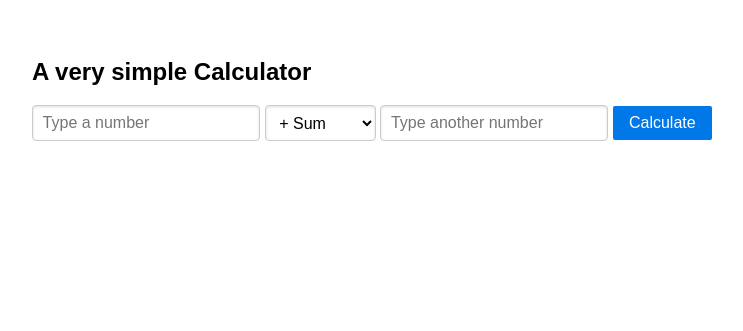
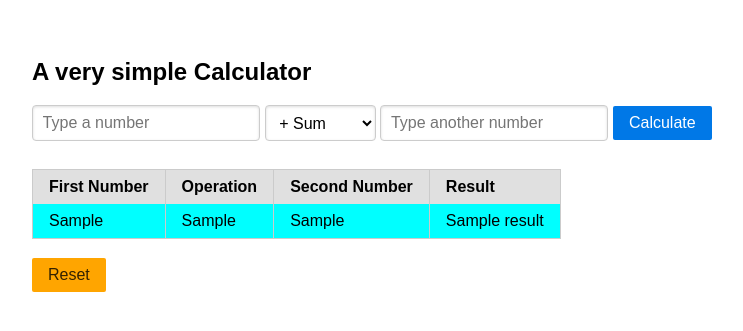
Before and after one commit to linomneto-udemy-courses/python-flask-for-beginners, a Flask app: template flaskr/templates/index.html in a window 1280 px wide. Shown: the top 331 px of the page, without its empty margins (224-967 px from the left). Run offline with Flask 2, Linux system fonts and the light colour scheme; the template is opened without the code that fills it: most values are stand-ins (such as "Sample title", 1, 10 or a date in 2020); some libraries are stand-ins or nearby versions.

Commit message:
implementation finalized - historic results on table and reset button

```diff
--- a/flaskr/app.py
+++ b/flaskr/app.py
@@ -1,14 +1,23 @@
 #!python3
 
-from flask import Flask, request, render_template
+from flask import Flask, request, render_template, session, redirect
 from classes.Calculator import Calculator
 
 app = Flask(__name__)
 app.config['TEMPLATES_AUTO_RELOAD'] = True
+app.secret_key = "simpleCalculator"
+
+@app.route('/reset')
+def reset():
+    session.clear()
+    return redirect("/")
 
 @app.route('/')
 def index():
-    return render_template("index.html")
+    if ("historic" in session):
+        return render_template("index.html", historic = session["historic"])
+    else:
+        return render_template("index.html")
 
 @app.route('/calculate', methods=["POST"])
 def calculate():
@@ -17,6 +26,17 @@ def calculate():
     op = request.form.get("op")
     calc = Calculator(n1, op, n2)
     calc.run()
-    return str(calc.result)
+    calcToHistoric(calc)
+    return redirect("/")
+
+def calcToHistoric(calc):
+    list = []
+    if not("historic" in session):
+        session["historic"] = list
+    else:
+        list = session["historic"]
+    item = { "n1": calc.n1, "op": calc.op, "n2": calc.n2, "result": calc.result }
+    list.insert(0, item)
+    session["historic"] = list
 
 app.run()
--- a/flaskr/classes/Calculator.py
+++ b/flaskr/classes/Calculator.py
@@ -17,5 +17,5 @@ class Calculator:
         elif (self.op == '*'):
             self.result = self.n1 * self.n2
         else:
-            raise Exception("Not support calculation operation.")
+            raise Exception("Not supported calculation operation.")
         return self.result
--- a/flaskr/static/style.css
+++ b/flaskr/static/style.css
@@ -3,3 +3,11 @@ div.content {
     padding-right: 20%;
     margin-top: 2em;
 }
+
+table tbody tr:first-child {
+    background-color: aqua;
+}
+
+.button-warning {
+    background-color: orange;
+}
--- a/flaskr/templates/index.html
+++ b/flaskr/templates/index.html
@@ -24,6 +24,30 @@
                 <button type="submit" class="pure-button pure-button-primary">Calculate</button>
             </fieldset>
         </form>
+
+        {% if historic %}
+            <table class="pure-table">
+                <thead>
+                    <th>First Number</th>
+                    <th>Operation</th>
+                    <th>Second Number</th>
+                    <th>Result</th>
+                </thead>
+                <tbody>
+                    {% for calc in historic %}
+                    <tr>
+                        <td>{{ calc['n1'] }}</td>
+                        <td>{{ calc['op'] }}</td>
+                        <td>{{ calc['n2'] }}</td>
+                        <td>{{ calc['result'] }}</td>
+                    </tr>
+                    {% endfor %}
+                </tbody>
+            </table>
+            <br />
+            <a href="/reset" class="button-warning pure-button">Reset</a>
+        {% endif %}
+
     </div>
 
 </body>
```
